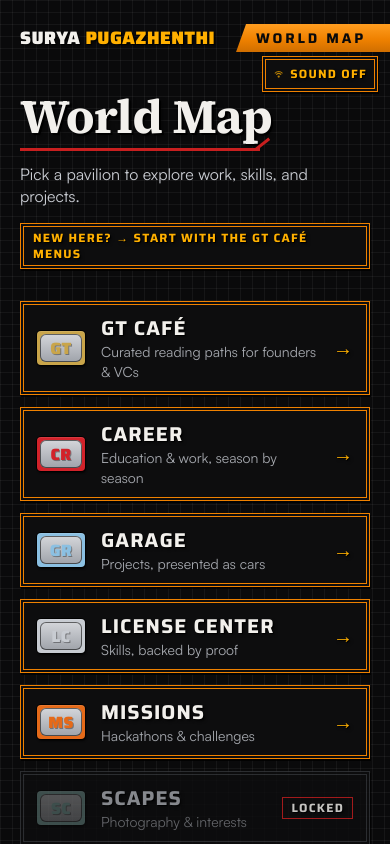
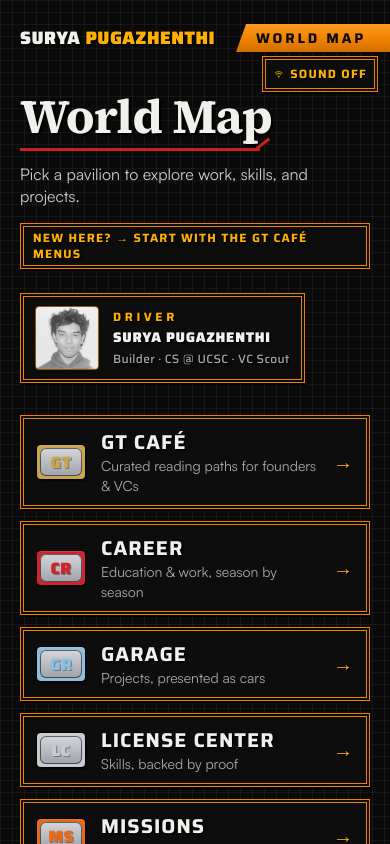
Before and after one commit to Nxver-GitHub/surya-portfolio, a Next.js app: page / in a window 390 px wide. Shown: the top 844 px of the page. Built offline with nearby package versions, Linux system fonts and the light colour scheme.

Commit message:
feat: driver license card on the world map (#36)

```diff
--- a/src/app/page.tsx
+++ b/src/app/page.tsx
@@ -2,6 +2,7 @@ import Link from "next/link";
 import { BootSequence } from "@/components/boot/BootSequence";
 import { GtCrumb, GtTitle } from "@/components/gt/GtChrome";
 import { CircuitMap } from "@/components/world-map/CircuitMap";
+import { DriverCard } from "@/components/world-map/DriverCard";
 import { HudTotals } from "@/components/world-map/HudTotals";
 import { PavilionList } from "@/components/world-map/PavilionList";
 
@@ -18,7 +19,9 @@ export default function Home() {
       </header>
 
       <main className="flex flex-1 flex-col">
-        <div className="mt-10 md:mt-12">
+        {/* Title block left; driver license card right (stacks below the
+            start-here plate on mobile) */}
+        <div className="mt-10 mb-8 flex flex-col gap-6 md:mt-12 md:mb-10 md:flex-row md:items-start md:justify-between md:gap-10"><div>
           <GtTitle>World Map</GtTitle>
           <p className="mt-3 max-w-[52ch] text-base text-ink leading-snug">
             Pick a pavilion to explore work, skills, and projects.
@@ -26,11 +29,11 @@ export default function Home() {
           <Link
             href="/cafe"
             data-sfx="confirm"
-            className="plate ts-hard mt-4 mb-8 inline-block px-3 py-1.5 font-display text-xs font-bold tracking-widest text-gt-bright uppercase outline-none hover:text-chrome focus-visible:ring-2 focus-visible:ring-gt-bright md:mb-10"
+            className="plate ts-hard mt-4 inline-block px-3 py-1.5 font-display text-xs font-bold tracking-widest text-gt-bright uppercase outline-none hover:text-chrome focus-visible:ring-2 focus-visible:ring-gt-bright"
           >
             New here? → Start with the GT Café menus
           </Link>
-        </div>
+        </div><DriverCard /></div>
 
         {/* Desktop: circuit map. Mobile: plate-button menu. */}
         <div className="hidden flex-1 md:block">
--- /dev/null
+++ b/src/components/world-map/DriverCard.tsx
@@ -0,0 +1,36 @@
+import Image from "next/image";
+import Link from "next/link";
+
+/**
+ * GT-style driver license card — the one era-native home for a real face.
+ * Puts identity (photo, full name, plain-English role line) on the landing
+ * screen for first-time visitors, and links through to Career (story mode).
+ */
+export function DriverCard() {
+  return (
+    <Link
+      href="/career"
+      data-sfx="confirm"
+      className="plate group flex w-fit shrink-0 items-center gap-3.5 px-3.5 py-3 outline-none focus-visible:ring-2 focus-visible:ring-gt-bright"
+    >
+      <Image
+        src="/terminal/portrait.jpg"
+        alt="Portrait of Surya Pugazhenthi"
+        width={64}
+        height={64}
+        className="h-16 w-16 rounded-[4px] border border-gt/60 object-cover"
+      />
+      <span className="flex flex-col">
+        <span className="ts-hard font-display text-xs font-bold tracking-[0.3em] text-gt-bright uppercase">
+          Driver
+        </span>
+        <span className="ts-hard mt-0.5 font-display text-sm font-black tracking-wider text-chrome uppercase transition-colors duration-(--duration-snap) group-hover:text-gt-bright group-focus-visible:text-gt-bright">
+          Surya Pugazhenthi
+        </span>
+        <span className="ts-hard mt-1 font-display text-xs font-medium tracking-wide text-silver">
+          Builder · CS @ UCSC · VC Scout
+        </span>
+      </span>
+    </Link>
+  );
+}
```
